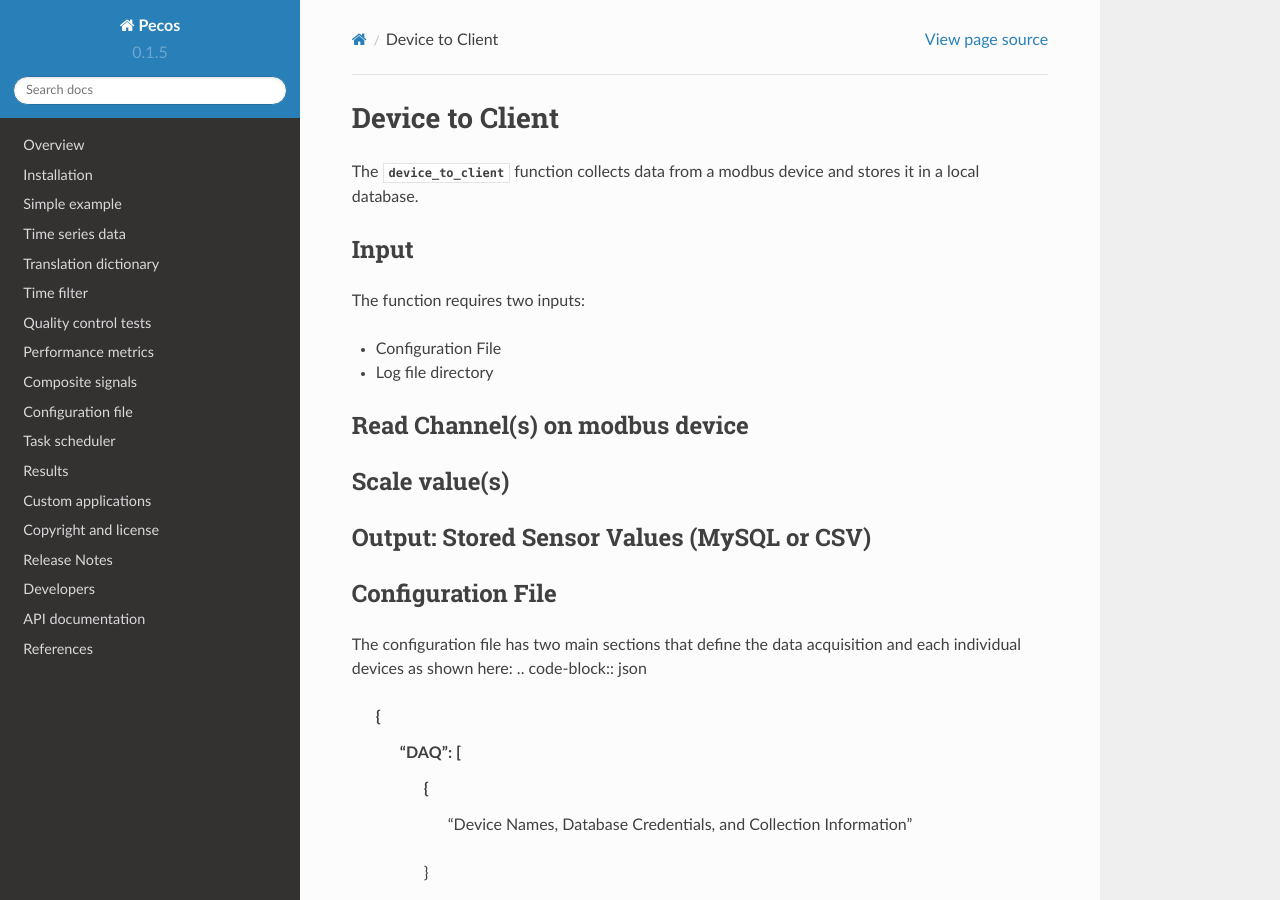
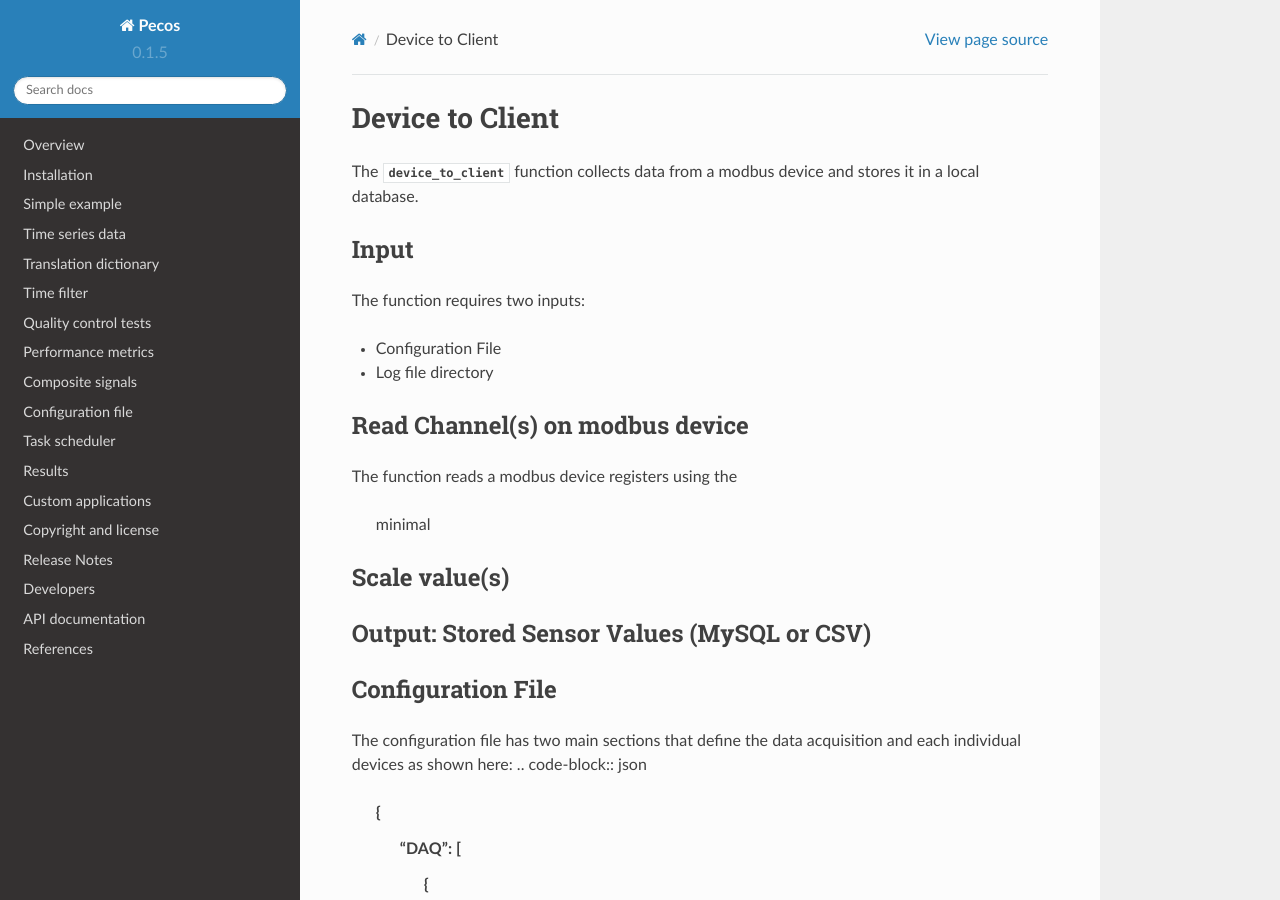
Before and after one commit to sjanzou/pecos, a Sphinx documentation site: the page built from documentation/devicetoclient.rst, in a window 1280 px wide and 900 px high. Built offline with Sphinx 7.4.7 and the Read the Docs theme 2.0.0, drawn with Linux system fonts in a browser that asks for light colours.

Commit message:
add devicetoclient

```diff
--- a/documentation/devicetoclient.rst
+++ b/documentation/devicetoclient.rst
@@ -14,6 +14,9 @@ The function requires two inputs:
 
 Read Channel(s) on modbus device
 -----------------------------
+The function reads a modbus device registers using the
+
+	minimal
 
 
 Scale value(s)
```
